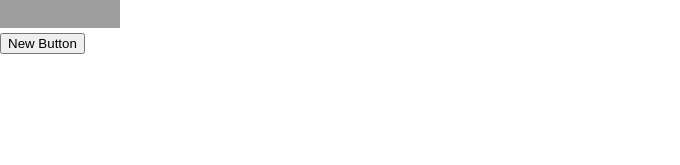
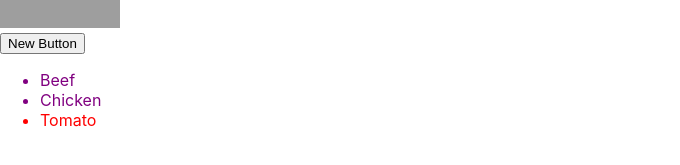
Before and after one commit to UnikaMureithi/react-fundamentals, a React (Create React App) app: page / in a window 1280 px wide. Shown: the part 357-522 px from the top of the page, without its empty margins (0-680 px from the left). Built offline with nearby package versions, Linux system fonts and the light colour scheme; grey boxes are pictures that could not be loaded.

Commit message:
feat: rendering lists

```diff
--- a/src/App.tsx
+++ b/src/App.tsx
@@ -2,6 +2,7 @@ import React from 'react';
 import './App.css';
 import Button from './components/Button';
 import AboutPage from './components/AboutPage';
+import List from './components/List';
 
 let content: any;
 let isLoggedIn;
@@ -21,7 +22,9 @@ function App() {
 
       <br />
       {content}
+      <br />
 
+      <List/>
     </div>
   );
 }
--- /dev/null
+++ b/src/components/List.tsx
@@ -0,0 +1,24 @@
+import React from 'react';
+
+function List(){
+
+    const products = [
+        { title:'Beef', isMeat: true, id: 1 },
+        { title:'Chicken', isMeat: true, id: 2 },
+        { title:'Tomato', isMeat: false, id: 3 },
+    ];
+
+    const listItems = products.map(product =>
+        <li
+            key={product.id}
+            style={{ color: product.isMeat ? 'purple' : 'red' }}
+        >
+            {product.title}
+        </li>
+        );
+
+    return (
+        <ul>{listItems}</ul>
+    );
+}
+export default List;
```
